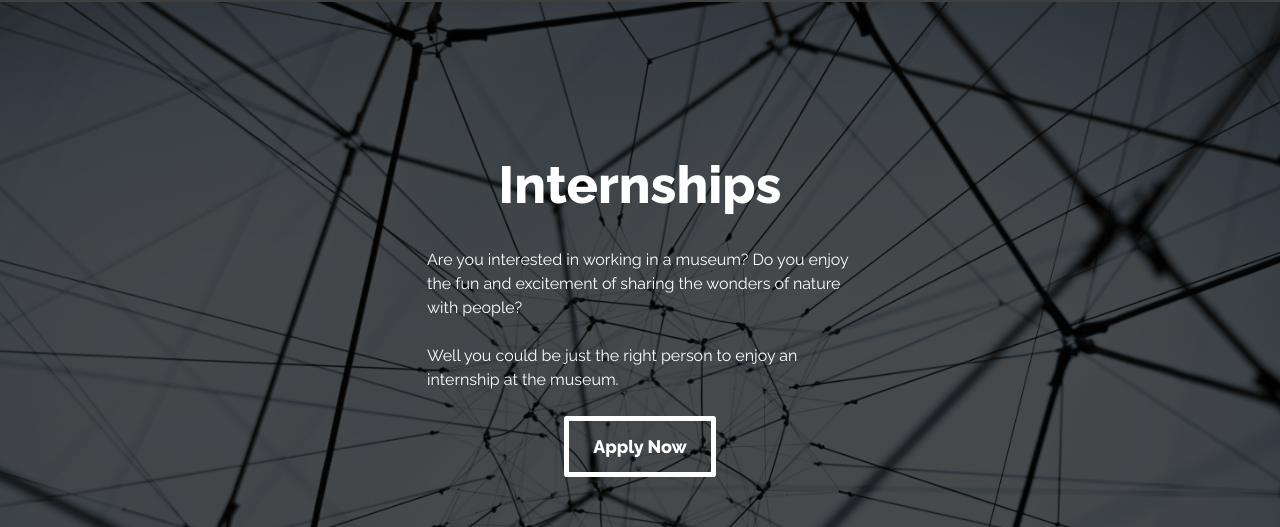
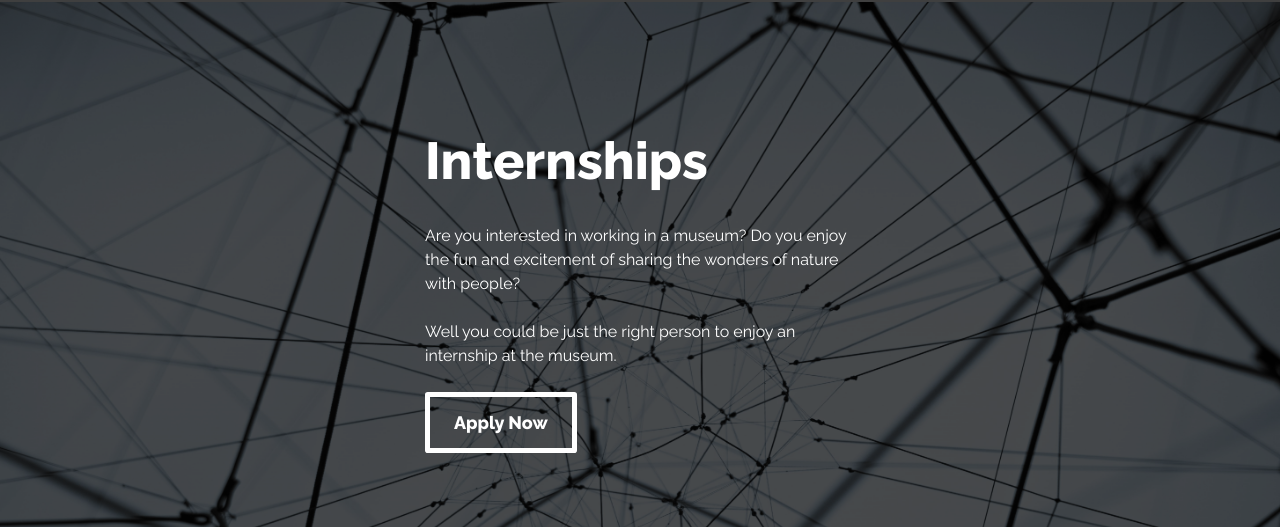
Before and after one commit to AdaptCharm/community-science-museum, a Next.js app: page / in a window 1280 px wide. Shown: the part 798-1325 px from the top of the page. Built offline with nearby package versions, Linux system fonts and the light colour scheme; grey boxes are pictures that could not be loaded.

Commit message:
Refined styling of footer

```diff
--- a/components/core/Footer/Footer.module.css
+++ b/components/core/Footer/Footer.module.css
@@ -1,5 +1,5 @@
 .footer {
-  padding: 8vh 20px;
+  padding: 5vh 1.25rem;
   position: relative;
   z-index: 1;
   background-color: hsl(0, 0%, 0%);
@@ -21,12 +21,12 @@
   display: flex;
   align-items: flex-start;
   flex-direction: column;
-  margin: 10vh 0 30vh
+  margin: 10vh auto 30vh;
 }
 
 @media (min-width: 480px) {
   .section:first-child {
-    align-items: center;
+    max-width: 430px;
   }
 }
 
```
